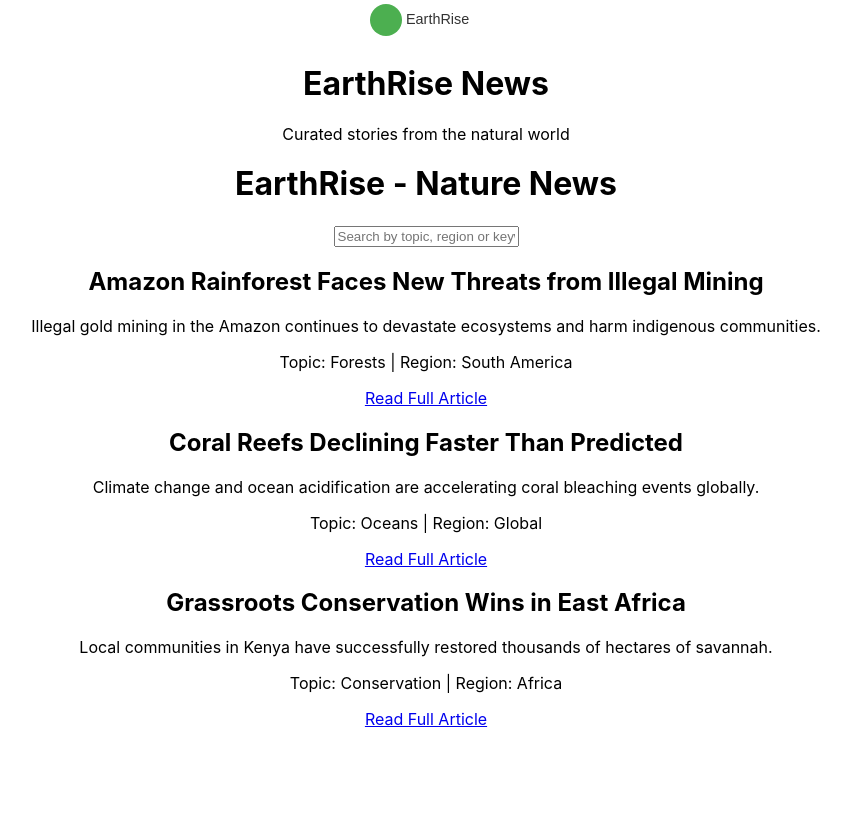
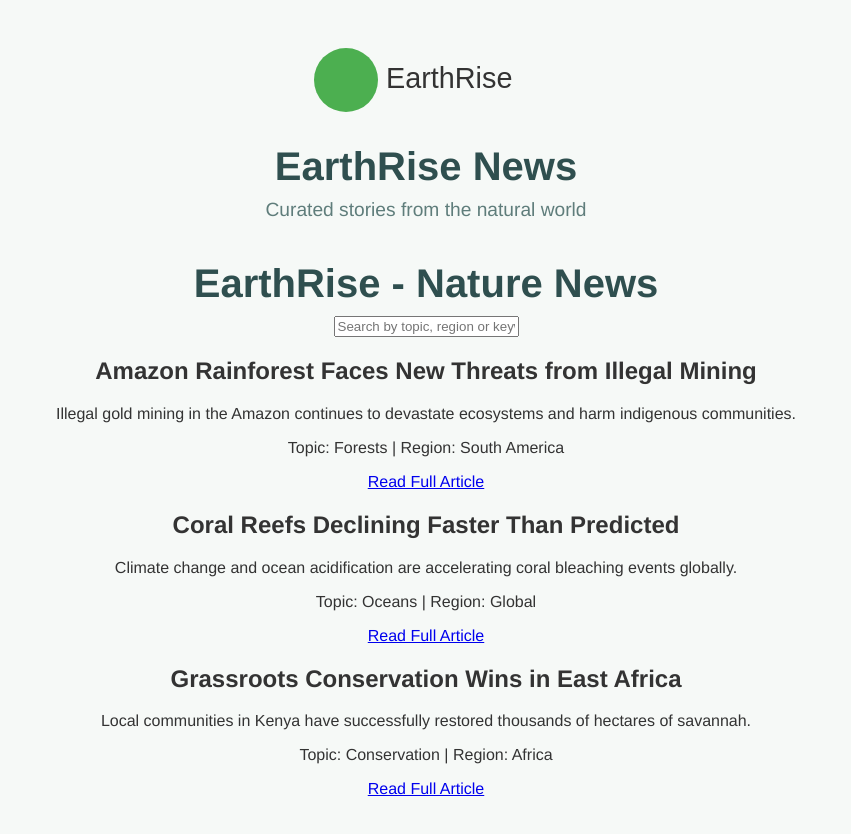
Before and after one commit to MacTec2025/earthrise-news, a React (Create React App) app: page / in a window 1280 px wide. Shown: the top 834 px of the page, without its empty margins (214-1065 px from the left). Before the commit the page ends 800 px from the top, so only its background shows below. Built offline with nearby package versions, Linux system fonts and the light colour scheme.

Commit message:
Update App.css

```diff
--- a/src/App.css
+++ b/src/App.css
@@ -1,9 +1,56 @@
+/* Base styles */
+body {
+  margin: 0;
+  font-family: 'Helvetica Neue', Arial, sans-serif;
+  background-color: #f6f9f7;
+  color: #333;
+}
 
+/* Main app container */
 .App {
   text-align: center;
+  padding: 40px 20px;
 }
 
-.App h1 {
-  font-size: 2rem;
-  margin-top: 20px;
+/* Header section */
+.app-header {
+  margin-bottom: 40px;
 }
+
+/* Logo image */
+.app-logo {
+  height: 80px;
+  margin-bottom: 10px;
+}
+
+/* Title */
+h1 {
+  font-size: 2.5rem;
+  margin: 10px 0;
+  color: #2f4f4f; /* dark slate */
+}
+
+/* Tagline under the title */
+.tagline {
+  font-size: 1.2rem;
+  color: #5f7d7b;
+  margin: 0;
+}
+
+/* Main content block */
+.app-main {
+  max-width: 800px;
+  margin: 0 auto;
+  padding: 0 20px;
+}
+
+/* Responsive text styling */
+@media (max-width: 600px) {
+  h1 {
+    font-size: 2rem;
+  }
+
+  .tagline {
+    font-size: 1rem;
+  }
+}
```
